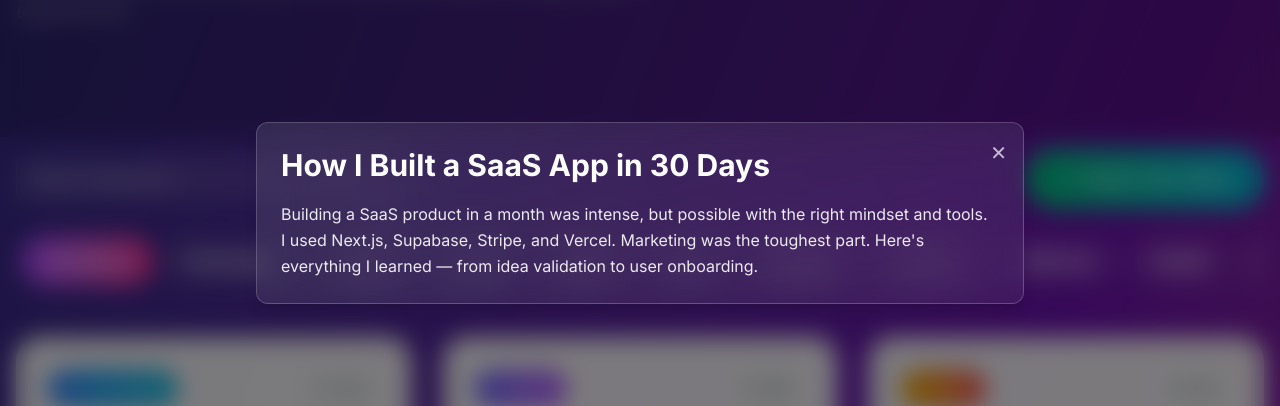
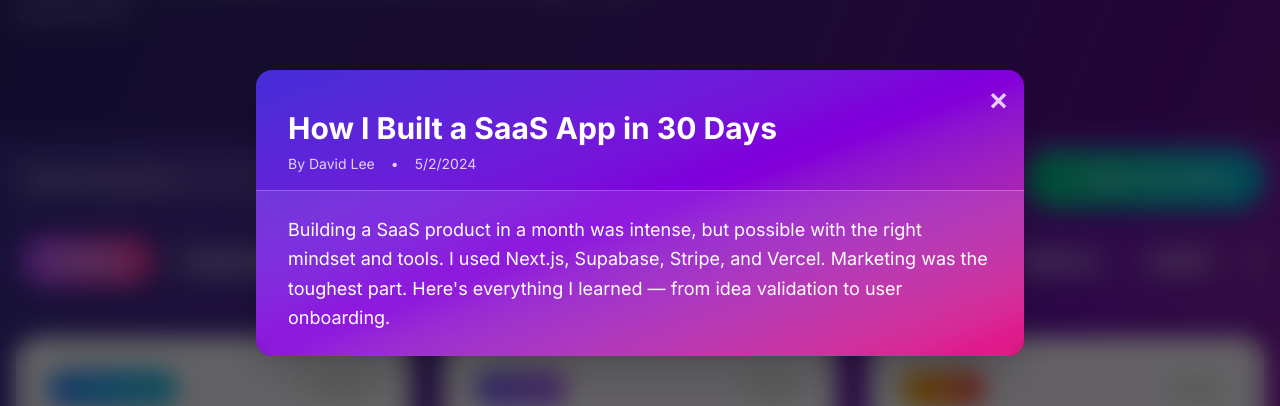
Before and after one commit to Rachitt19/BlogAppFrontend, a Next.js app: page / in a window 1280 px wide. Both pictures are taken after a click on the element "How I Built a SaaS App in 30 Days". Shown: the part 187-593 px from the top of the page. Built offline with nearby package versions, Linux system fonts and the light colour scheme; no server answers.

Commit message:
small cahnges

```diff
--- a/app/page.js
+++ b/app/page.js
@@ -60,7 +60,9 @@
 
         {/* Blog Posts */}
         <BlogGrid posts={filteredPosts} onLike={handleLike} onPostClick={setSelectedPost} />
-        <PostViewModal post={selectedPost} onClose={() => setSelectedPost(null)} />
+        {selectedPost && (
+          <PostViewModal post={selectedPost} onClose={() => setSelectedPost(null)} />
+        )}
 
         {/* Create Post Modal */}
         <CreatePostModal
--- a/components/blog/PostViewModal.js
+++ b/components/blog/PostViewModal.js
@@ -1,33 +1,45 @@
 'use client';
-
 import React from 'react';
 
 export default function PostViewModal({ post, onClose }) {
   if (!post) return null;
 
   return (
-    <div className="fixed inset-0 z-50 flex items-center justify-center">
-      {/* Blurred background overlay */}
+    <div
+      className="fixed inset-0 z-50 flex items-center justify-center bg-black/60 backdrop-blur-md px-4"
+      onClick={onClose}
+    >
+      {/* Modal Card */}
       <div
-        className="absolute inset-0 bg-black/50 backdrop-blur-md transition-opacity duration-300"
-        onClick={onClose}
-      />
-
-      {/* Modal container */}
-      <div className="relative z-10 w-full max-w-3xl mx-4 sm:mx-6 bg-gradient-to-br from-white/10 to-white/5 backdrop-blur-xl border border-white/20 shadow-lg rounded-xl p-6 text-white">
-        {/* Close button */}
+        className="relative bg-gradient-to-br from-indigo-700 via-purple-700 to-pink-600 text-white rounded-2xl shadow-2xl max-w-3xl w-full max-h-[90vh] overflow-y-auto"
+        onClick={(e) => e.stopPropagation()}
+      >
+        {/* Close Button */}
         <button
           onClick={onClose}
-          className="absolute top-4 right-4 text-white/70 hover:text-white transition-colors text-xl"
+          className="absolute top-4 right-4 text-white/80 hover:text-white text-2xl font-bold transition"
           aria-label="Close"
         >
           ✕
         </button>
 
-        {/* Post content */}
-        <h2 className="text-3xl font-bold mb-4 leading-tight">{post.title}</h2>
-        <div className="text-white/90 leading-relaxed whitespace-pre-line overflow-y-auto max-h-[65vh] pr-1">
-          {post.content}
+        {/* Header */}
+        <div className="px-8 pt-10 pb-4 border-b border-white/30">
+          <h2 className="text-3xl font-bold">{post.title}</h2>
+          <div className="mt-2 flex gap-4 text-white/80 text-sm">
+            <span>By {post.author}</span>
+            <span>•</span>
+            <time dateTime={post.date}>
+              {new Date(post.date).toLocaleDateString()}
+            </time>
+          </div>
+        </div>
+
+        {/* Content */}
+        <div className="px-8 py-6 bg-white/10 backdrop-blur-sm rounded-b-2xl">
+          <p className="whitespace-pre-line leading-relaxed text-lg text-white">
+            {post.content}
+          </p>
         </div>
       </div>
     </div>
```
